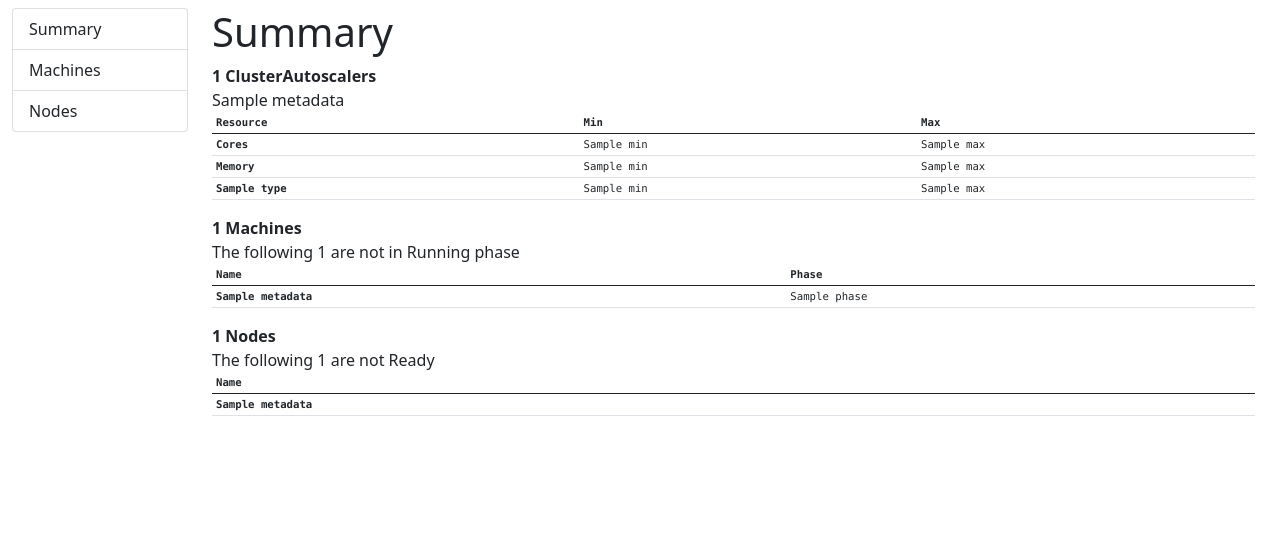
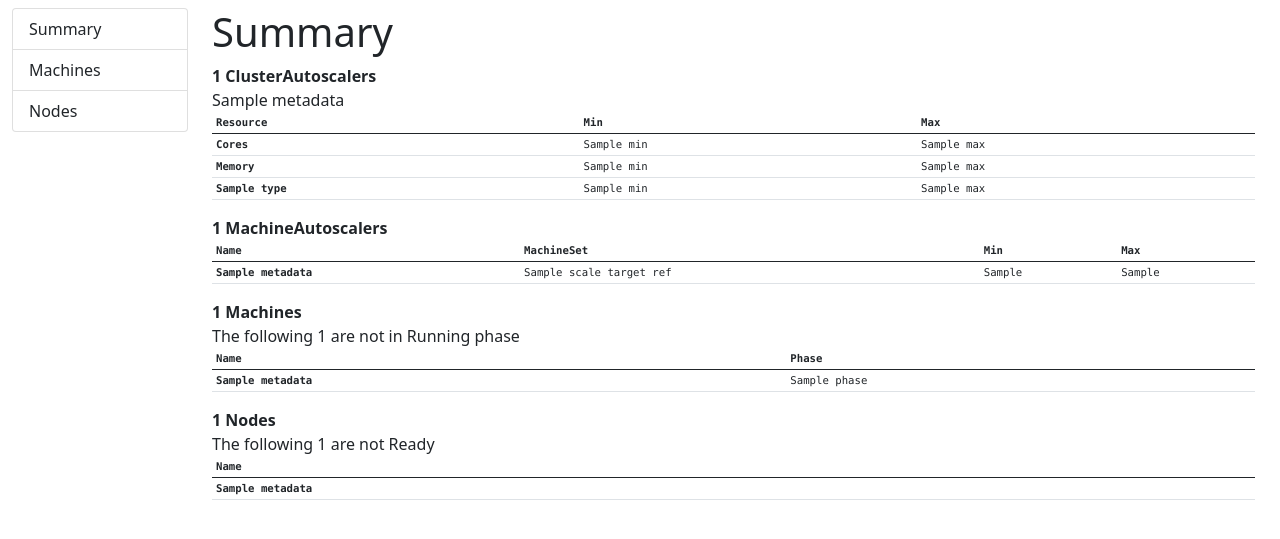
Before and after one commit to elmiko/okd-camgi, a Python web app: template okd_camgi/templates/index.html in a window 1280 px wide. Shown: the top 539 px of the page. Run offline with Jinja, Linux system fonts and the light colour scheme; the template is opened without the code that fills it: most values are stand-ins (such as "Sample title", 1, 10 or a date in 2020); lists and menus that the app fills with data are empty.

Commit message:
add machine autoscalers to summary

```diff
--- a/okd_camgi/contexts.py
+++ b/okd_camgi/contexts.py
@@ -54,6 +54,7 @@
         initial = {
             'basename': self.basename(mustgather.path),
             'clusterautoscalers': [ResourceContext(clusterautoscaler) for clusterautoscaler in mustgather.clusterautoscalers],
+            'machineautoscalers': [ResourceContext(machineautoscaler) for machineautoscaler in mustgather.machineautoscalers],
             'datalist': [
                 # ca_deployment,
                 # *ca_pods,
--- a/okd_camgi/templates/index.html
+++ b/okd_camgi/templates/index.html
@@ -86,6 +86,30 @@
         </tbody>
       </table>
       {% endfor %}
+    </dd>
+
+    <dt>{{ machineautoscalers|length }} MachineAutoscalers</dt>
+    <dd>
+      <table class="table table-sm table-hover font-monospace">
+        <thead>
+          <tr>
+            <th scope="col">Name</th>
+            <th scope="col">MachineSet</th>
+            <th scope="col">Min</th>
+            <th scope="col">Max</th>
+        </tr>
+        </thead>
+        <tbody>
+          {% for machineautoscaler in machineautoscalers %}
+          <tr>
+            <th scope="col">{{ machineautoscaler.metadata.name }}</th>
+            <td>{{ machineautoscaler.spec.scaleTargetRef.name }}</td>
+            <td>{{ machineautoscaler.spec.minReplicas }}</td>
+            <td>{{ machineautoscaler.spec.maxReplicas }}</td>
+          </tr>
+          {% endfor %}
+        </tbody>
+      </table>
     </dd>
 
     <dt>{{ machines|length }} Machines</dt>
```
Also changed, not shown: okd_camgi/interfaces.py (+8 -2 lines).
